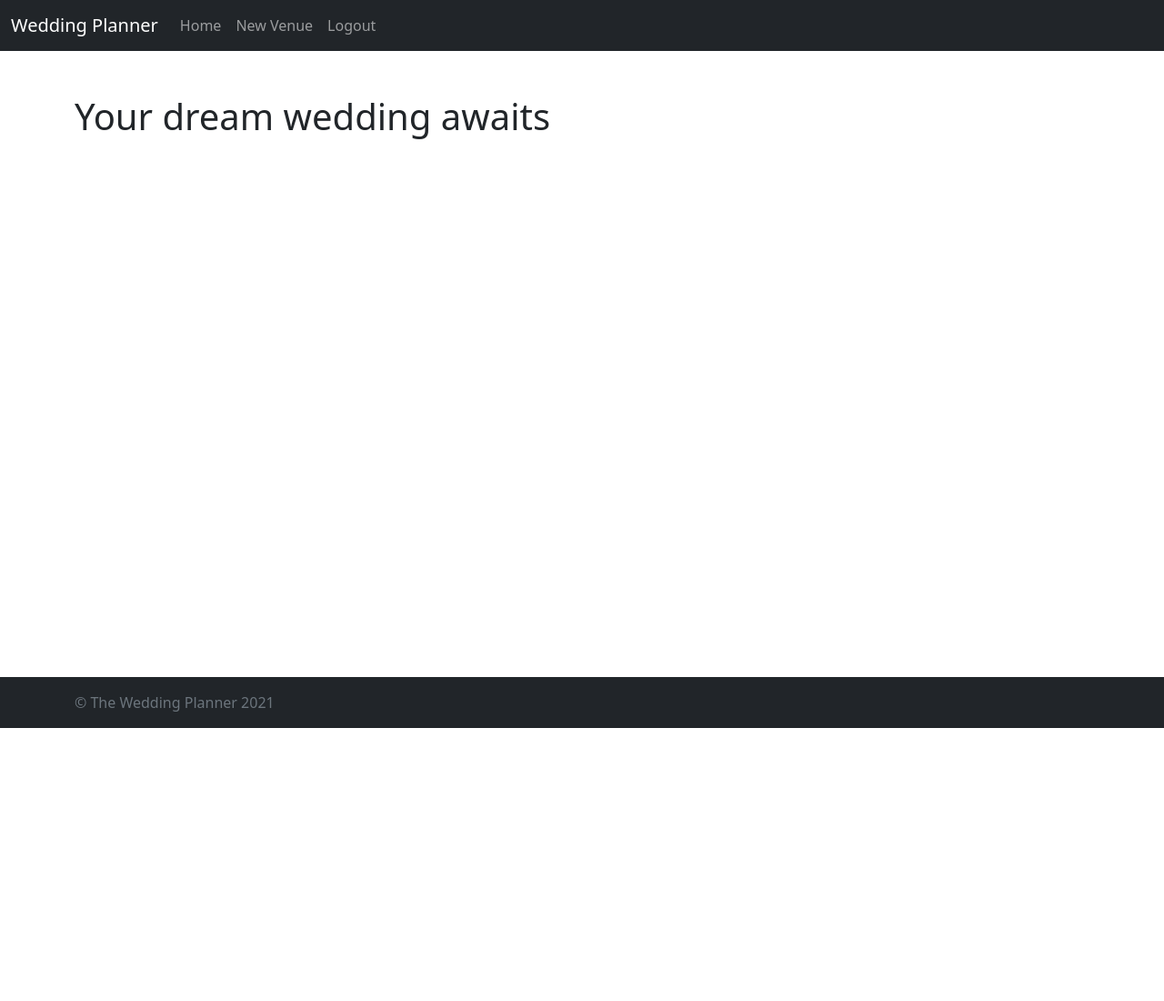
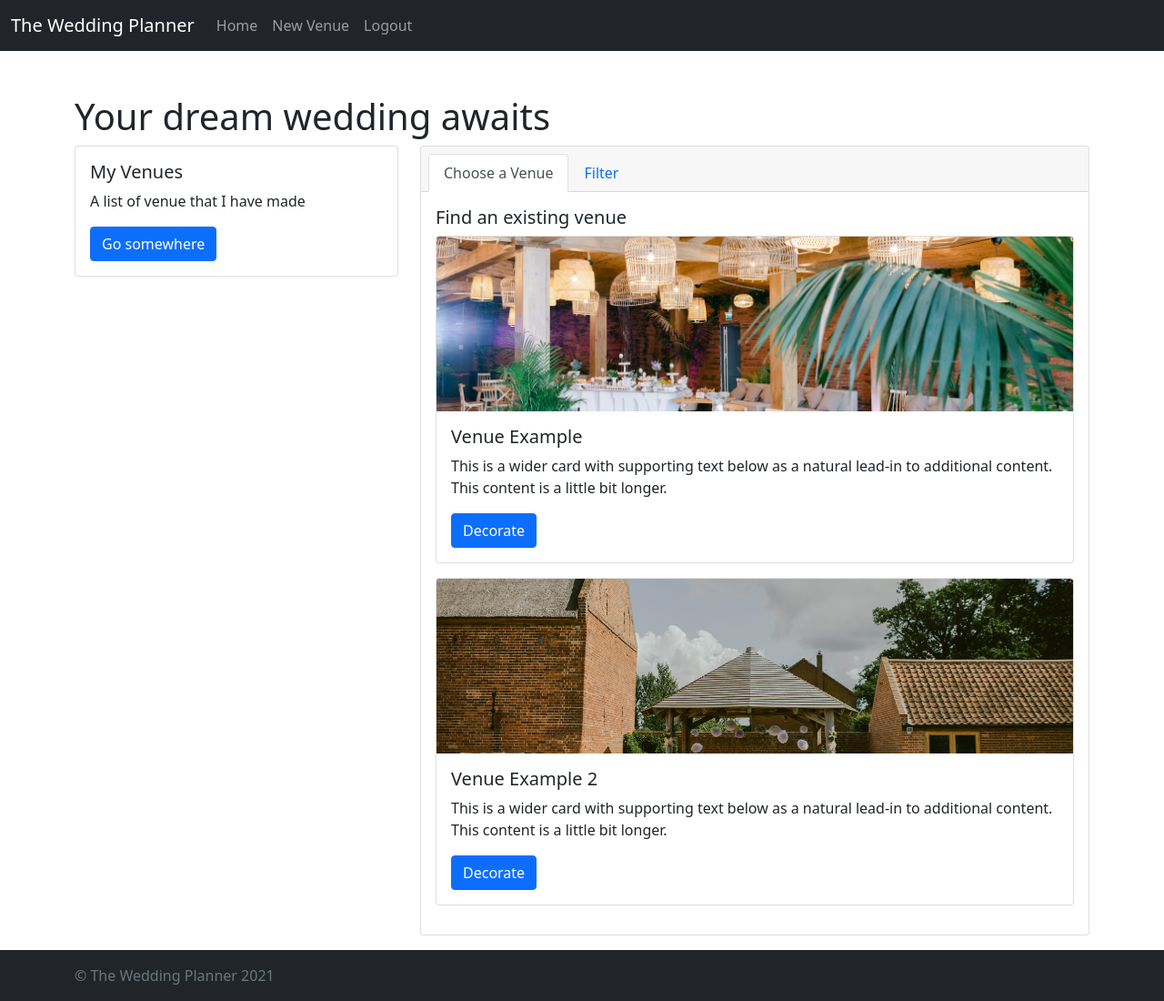
Before and after one commit to TheHarrisButler/Wedding_Planner, a PHP site: page /venues/home.php in a window 1280 px wide. Shown: the whole page at 91% size. Before the commit the page ends 800 px from the top, so only its background shows below. Run offline with PHP 8.4, Linux system fonts and the light colour scheme.

Commit message:
User home page styled

```diff
--- /dev/null
+++ b/css/boilerplate.css
@@ -0,0 +1,5 @@
+.card-img-top {
+    width: 100%;
+    height: 15vw;
+    object-fit: cover;
+}
--- a/venues/boilerplate.php
+++ b/venues/boilerplate.php
@@ -9,11 +9,12 @@
   <title>The Wedding Planner</title>
   <link href="https://cdn.jsdelivr.net/npm/bootstrap@5.0.0-beta2/dist/css/bootstrap.min.css" rel="stylesheet" integrity="sha384-BmbxuPwQa2lc/FVzBcNJ7UAyJxM6wuqIj61tLrc4wSX0szH/Ev+nYRRuWlolflfl" crossorigin="anonymous">
   <script src="https://cdn.jsdelivr.net/npm/bootstrap@5.0.0-beta2/dist/js/bootstrap.bundle.min.js" integrity="sha384-b5kHyXgcpbZJO/tY9Ul7kGkf1S0CWuKcCD38l8YkeH8z8QjE0GmW1gYU5S9FOnJ0" crossorigin="anonymous"></script>
+  <link href="../css/boilerplate.css" rel="stylesheet">
 </head>
 <body class="d-flex flex-column vh-100">
   <nav class="navbar sticky-top navbar-expand-lg navbar-dark bg-dark">
     <div class="container-fluid">
-      <a class="navbar-brand" href="#">Wedding Planner</a>
+      <a class="navbar-brand" href="#">The Wedding Planner</a>
       <button class="navbar-toggler" type="button" data-bs-toggle="collapse" data-bs-target="#navbarNavAltMarkup" aria-controls="navbarNavAltMarkup" aria-expanded="false" aria-label="Toggle navigation">
         <span class="navbar-toggler-icon"></span>
       </button>
--- a/venues/home.php
+++ b/venues/home.php
@@ -5,13 +5,60 @@
     <?php
       if (isset($_SESSION["useruid"]))
       {
-        echo "<h1>Hello there ". $_SESSION["useruid"] ."</h1>";
+        echo "<h1>Hello ". $_SESSION["useruid"] ."</h1>";
       }
       else
       {
         echo "<h1>Your dream wedding awaits</h1>";
       }
     ?>
+      <div class="col-sm-4">
+        <div class="card">
+          <div class="card-body">
+            <h5 class="card-title">My Venues</h5>
+            <p class="card-text">A list of venue that I have made</p>
+            <a href="#" class="btn btn-primary">Go somewhere</a>
+          </div>
+        </div>
+      </div>
+    <div class="col-sm-8">
+      <div class="card mb-3">
+
+        <div class="card-header">
+          <ul class="nav nav-tabs card-header-tabs">
+            <li class="nav-item">
+              <a class="nav-link active" aria-current="true" href="#">Choose a Venue</a>
+            </li>
+            <li class="nav-item">
+              <a class="nav-link" href="#">Filter</a>
+            </li>
+          </ul>
+        </div>
+
+        <div class="card-body">
+          <h5 class="card-title">Find an existing venue</h5>
+
+          <div class="card mb-3">
+            <img class="card-img-top img-fluid" src="../images/carousel_img_5.jpg">
+            <div class="card-body">
+              <h5 class="card-title">Venue Example</h5>
+              <p class="card-text">This is a wider card with supporting text below as a natural lead-in to additional content. This content is a little bit longer.</p>
+              <a href="#" class="btn btn-primary">Decorate</a>
+            </div>
+          </div>
+
+          <div class="card mb-3">
+            <img class="card-img-top img-fluid" src="../images/carousel_img_4.jpg">
+            <div class="card-body">
+              <h5 class="card-title">Venue Example 2 </h5>
+              <p class="card-text">This is a wider card with supporting text below as a natural lead-in to additional content. This content is a little bit longer.</p>
+              <a href="#" class="btn btn-primary">Decorate</a>
+            </div>
+          </div>
+
+        </div>
+      </div>
+    </div>
   </div>
 <?php
   include_once 'boilerplatefoot.php'
```
Also changed, not shown: images/carousel_img_4.jpg (added), images/carousel_img_5.jpg (added).
